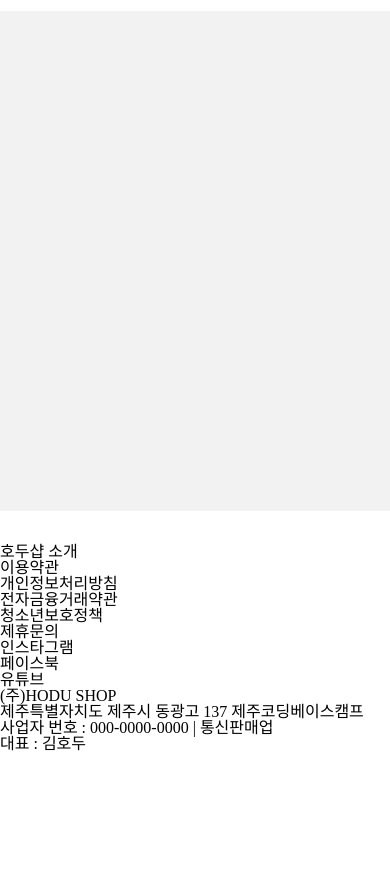
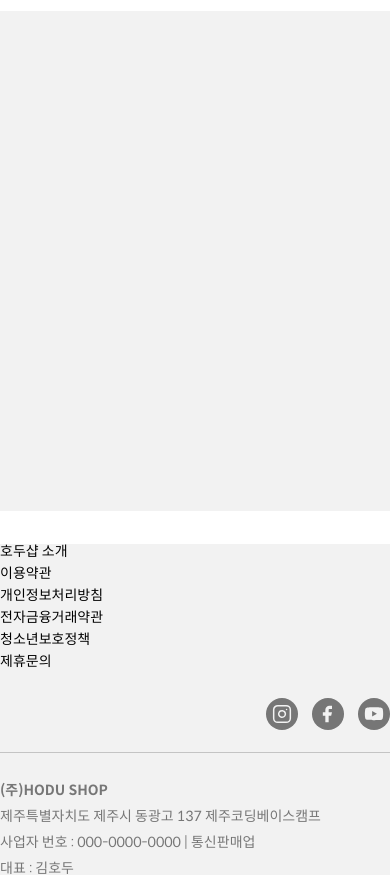
Before and after one commit to accguy/open-market, a website built with Vite: page index.html in a window 390 px wide. Shown: the part 91-978 px from the top of the page. Before the commit the page ends 844 px from the top, so only its background shows below. Built offline with nearby package versions, Linux system fonts and the light colour scheme; no server answers.

Commit message:
footer css 반응형 완성

```diff
--- a/css/index.css
+++ b/css/index.css
@@ -139,3 +139,98 @@ header#gnb {
   font-size: 1rem;
   margin-left: 2px;
 }
+
+footer {
+  padding: 60px 16.8% 63px;
+  background-color: #f2f2f2;
+}
+
+/* 동적으로 추가될 푸터 부분 */
+.footer-links {
+  /* background-color: aqua; */
+  display: flex;
+  justify-content: space-between;
+  font-family: "SpoqaHanSansNeo-Regular";
+}
+
+.footer-nav {
+  /* background-color: #21bf48; */
+  display: flex;
+  margin-bottom: 30px;
+  font-size: 14px;
+}
+.footer-nav-link {
+  font-size: 14px;
+}
+
+.footer-nav li:not(:last-child)::after {
+  content: "|";
+  margin: 0px 14px;
+}
+
+.footer-social {
+  display: flex;
+  gap: 14px;
+  height: fit-content;
+}
+
+.footer-social-link {
+  background-color: #767676;
+  display: block;
+  width: 32px;
+  height: 32px;
+  border-radius: 50%;
+}
+
+.instagram {
+  background-image: url("../assets/icon-insta.svg");
+}
+.facebook {
+  background-image: url("../assets/icon-fb.svg");
+}
+.youtube {
+  background-image: url("../assets/icon-yt.svg");
+}
+
+@media (max-width: 1200px) {
+  .footer-links {
+    flex-direction: column;
+  }
+  .footer-social {
+    align-self: self-end;
+    margin-bottom: 22px;
+  }
+  .footer-nav li:not(:last-child)::after {
+    margin: 0px 5px;
+  }
+}
+@media (max-width: 830px) {
+  .footer-nav {
+    flex-direction: column;
+    gap: 8px;
+  }
+  .footer-nav li:not(:last-child)::after {
+    display: none;
+  }
+}
+
+.divide-line {
+  width: 100%;
+  height: 1px;
+  background-color: #c4c4c4;
+}
+
+.footer-info {
+  margin-top: 30px;
+  color: #767676;
+  font-family: "SpoqaHanSansNeo-Regular";
+  font-size: 14px;
+}
+.footer-info-item:first-child {
+  font-family: "SpoqaHanSansNeo-Bold";
+}
+.footer-info-item {
+  margin-bottom: 12px;
+}
+
+/* 동적으로 추가될 푸터 부분(end) */
--- a/index.html
+++ b/index.html
@@ -49,26 +49,50 @@
     </main>
 
     <footer>
-      <div>
-        <ul>
-          <li><a>호두샵 소개</a></li>
-          <li><a>이용약관</a></li>
-          <li><a>개인정보처리방침</a></li>
-          <li><a>전자금융거래약관</a></li>
-          <li><a>청소년보호정책</a></li>
-          <li><a>제휴문의</a></li>
-        </ul>
-        <ul>
-          <li><a class="instagram">인스타그램</a></li>
-          <li><a class="facebook">페이스북</a></li>
-          <li><a class="youtube">유튜브</a></li>
-        </ul>
-      </div>
-      <div>
-        <p>(주)HODU SHOP</p>
-        <p>제주특별자치도 제주시 동광고 137 제주코딩베이스캠프</p>
-        <p>사업자 번호 : 000-0000-0000 | 통신판매업</p>
-        <p>대표 : 김호두</p>
+      <!-- 여기 아래는 추후 footer.js로 동적으로 생성할 예정 -->
+      <div class="footer">
+        <div class="footer-links">
+          <ul class="footer-nav">
+            <li><a href="#" class="footer-nav-link">호두샵 소개</a></li>
+            <li><a href="#" class="footer-nav-link">이용약관</a></li>
+            <li><a href="#" class="footer-nav-link">개인정보처리방침</a></li>
+            <li><a href="#" class="footer-nav-link">전자금융거래약관</a></li>
+            <li><a href="#" class="footer-nav-link">청소년보호정책</a></li>
+            <li><a href="#" class="footer-nav-link">제휴문의</a></li>
+          </ul>
+
+          <ul class="footer-social">
+            <li>
+              <a
+                href="https://www.instagram.com/"
+                class="footer-social-link instagram"
+              ></a>
+            </li>
+            <li>
+              <a
+                href="https://www.facebook.com/"
+                class="footer-social-link facebook"
+              ></a>
+            </li>
+            <li>
+              <a
+                href="https://www.youtube.com/"
+                class="footer-social-link youtube"
+              ></a>
+            </li>
+          </ul>
+        </div>
+        <div class="divide-line"></div>
+        <div class="footer-info">
+          <p class="footer-info-item">(주)HODU SHOP</p>
+          <p class="footer-info-item">
+            제주특별자치도 제주시 동광고 137 제주코딩베이스캠프
+          </p>
+          <p class="footer-info-item">
+            사업자 번호 : 000-0000-0000 | 통신판매업
+          </p>
+          <p class="footer-info-item">대표 : 김호두</p>
+        </div>
       </div>
     </footer>
   </body>
```
